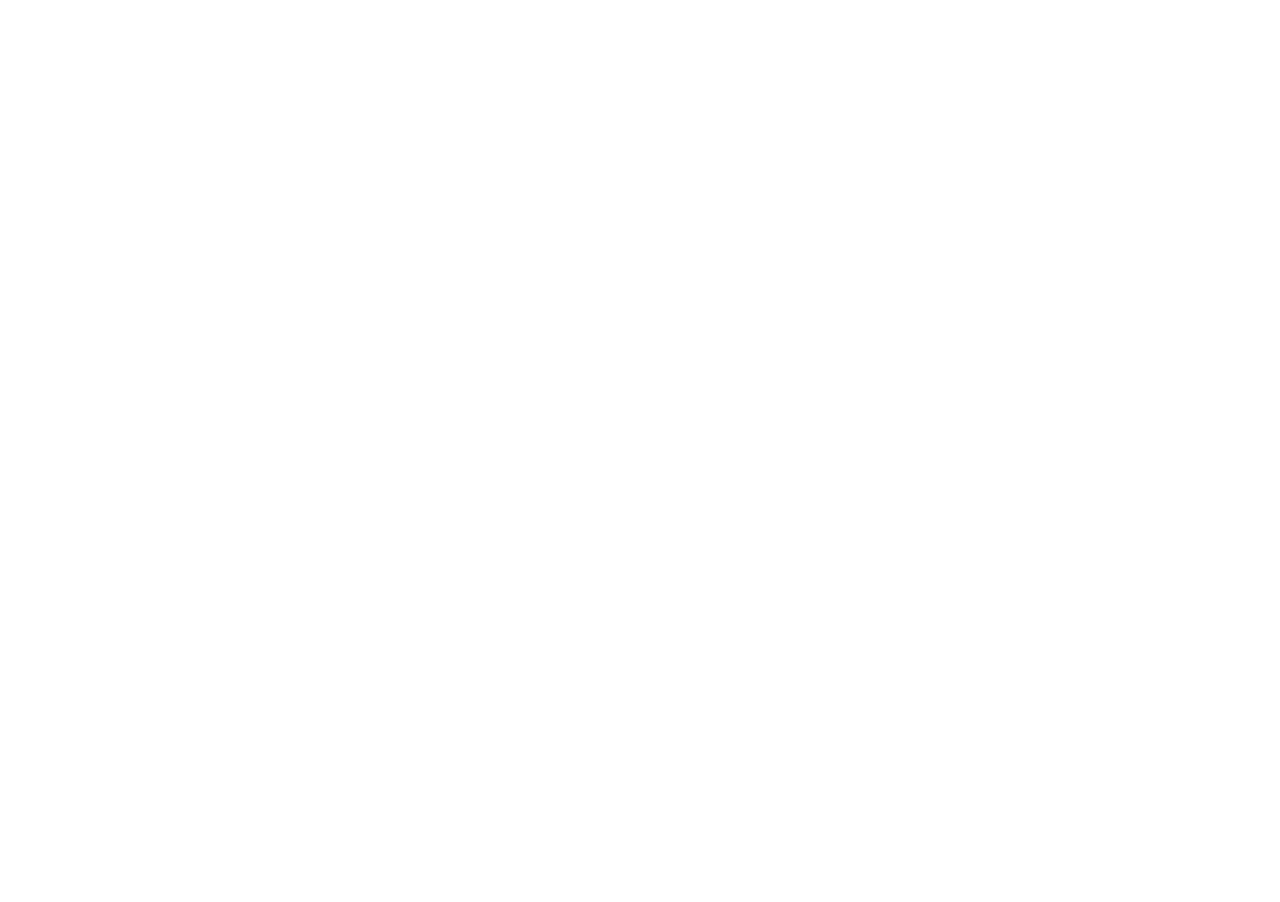
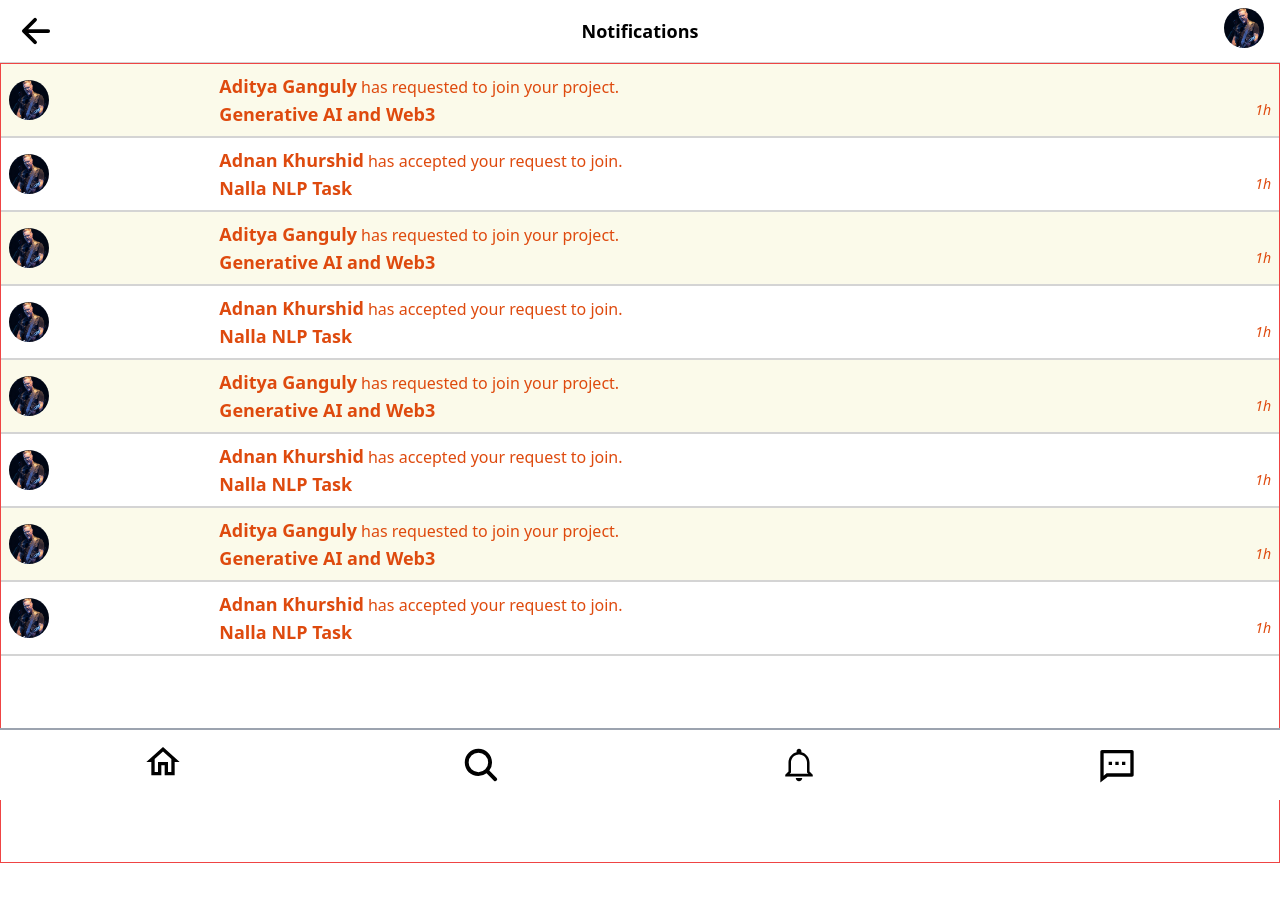
Before and after one commit to AdnanKhurshid26/juconnect-frontend, a React (Create React App) app: page /notifications in a window 1280 px wide. Before the commit this address had no page. Shown: the top 902 px of the page. Before the commit the page ends 800 px from the top, so only its background shows below. Built offline with nearby package versions, Linux system fonts and the light colour scheme.

Commit message:
added notif page

```diff
--- a/src/App.js
+++ b/src/App.js
@@ -1,6 +1,7 @@
 import { BrowserRouter, Route, Routes } from "react-router-dom";
 import Home from "./pages/Home";
 import Login from "./pages/Login";
+import Notifications from "./pages/Notifications";
 import StudentProfile from "./pages/StudentProfile";
 
 function App() {
@@ -11,6 +12,7 @@
           <Route path="/" element={<Login/>}></Route>
           <Route path="/home" element={<Home/>}></Route>
           <Route path="/student-profile" element={<StudentProfile/>}></Route>
+          <Route path="/notifications" element={<Notifications/>}></Route>
         </Routes>
       </BrowserRouter>
     </>
--- a/src/components/Navbar.js
+++ b/src/components/Navbar.js
@@ -33,22 +33,22 @@
       >
         <IoSearch className="w-full h-10" />
       </button>
-      <button
+      <Link  to='/notifications'
+        className={`w-full ${
+          hoveredIcon === "notifications" ? "text-red-primary" : ""
+        }`}
+        onMouseEnter={() => handleIconHover("notifications")}
+      >
+        <IoMdNotificationsOutline className="w-full h-10" />
+      </Link>
+      <Link
         className={`w-full ${
           hoveredIcon === "message" ? "text-red-primary" : ""
         }`}
         onMouseEnter={() => handleIconHover("message")}
       >
         <RiMessage2Line className="w-full h-10" />
-      </button>
-      <button
-        className={`w-full ${
-          hoveredIcon === "settings" ? "text-red-primary" : ""
-        }`}
-        onMouseEnter={() => handleIconHover("settings")}
-      >
-        <IoMdNotificationsOutline className="w-full h-10" />
-      </button>
+      </Link>
     </div>
   );
 };
--- /dev/null
+++ b/src/components/NotificationCard.js
@@ -0,0 +1,32 @@
+import React from "react";
+
+const NotificationCard = (props) => {
+    const data = props.data
+  return (
+    <div
+      className={`border-b-2 border-neutral-300 p-2 flex flex-row gap-2 justify-between items-center ${
+        !data.seen && "bg-backg-light"
+      }`}
+    >
+      <img
+        src={require("../assets/james.jpg")}
+        alt=""
+        className="h-10 w-auto rounded-full"
+      />
+      <div className="w-10/12 text-orange-dark flex flex-col">
+        <div className="w-full">
+          <span className="text-lg font-semibold">{data.name}</span>{" "}
+          {data.requestNotif
+            ? "has requested to join your project."
+            : "has accepted your request to join."}
+        </div>
+        <div className="w-full justify-between flex flex-row">
+          <div className="text-lg font-semibold ">{data.project}</div>
+          <div className="text-sm italic">1h</div>
+        </div>
+      </div>
+    </div>
+  );
+};
+
+export default NotificationCard;
--- /dev/null
+++ b/src/pages/Notifications.js
@@ -0,0 +1,80 @@
+import React from 'react';
+import Header from "../components/Header";
+import Navbar from "../components/Navbar";
+import NotificationCard from '../components/NotificationCard';
+
+const Notifications = () => {
+
+    const notifs = [
+        {
+            name:'Aditya Ganguly',
+            project:'Generative AI and Web3',
+            requestNotif:true,
+            seen:false,
+
+        },
+        {
+            name:'Adnan Khurshid',
+            project:'Nalla NLP Task',
+            requestNotif:false,
+            seen:true,
+        },
+        {
+            name:'Aditya Ganguly',
+            project:'Generative AI and Web3',
+            requestNotif:true,
+            seen:false,
+
+        },
+        {
+            name:'Adnan Khurshid',
+            project:'Nalla NLP Task',
+            requestNotif:false,
+            seen:true,
+        },
+        {
+            name:'Aditya Ganguly',
+            project:'Generative AI and Web3',
+            requestNotif:true,
+            seen:false,
+
+        },
+        {
+            name:'Adnan Khurshid',
+            project:'Nalla NLP Task',
+            requestNotif:false,
+            seen:true,
+        },
+        {
+            name:'Aditya Ganguly',
+            project:'Generative AI and Web3',
+            requestNotif:true,
+            seen:false,
+
+        },
+        {
+            name:'Adnan Khurshid',
+            project:'Nalla NLP Task',
+            requestNotif:false,
+            seen:true,
+        },
+    ]
+
+  return (
+    <div>
+      <Header headertext="Notifications" />
+      <div className="min-h-screen flex flex-col w-full border border-red-500">
+        {notifs.map((notif, index) => (
+          <NotificationCard
+            key={index}
+            data={notif}
+          />
+        ))}
+      </div>
+
+      <Navbar />
+    </div>
+  )
+}
+
+export default Notifications
```
